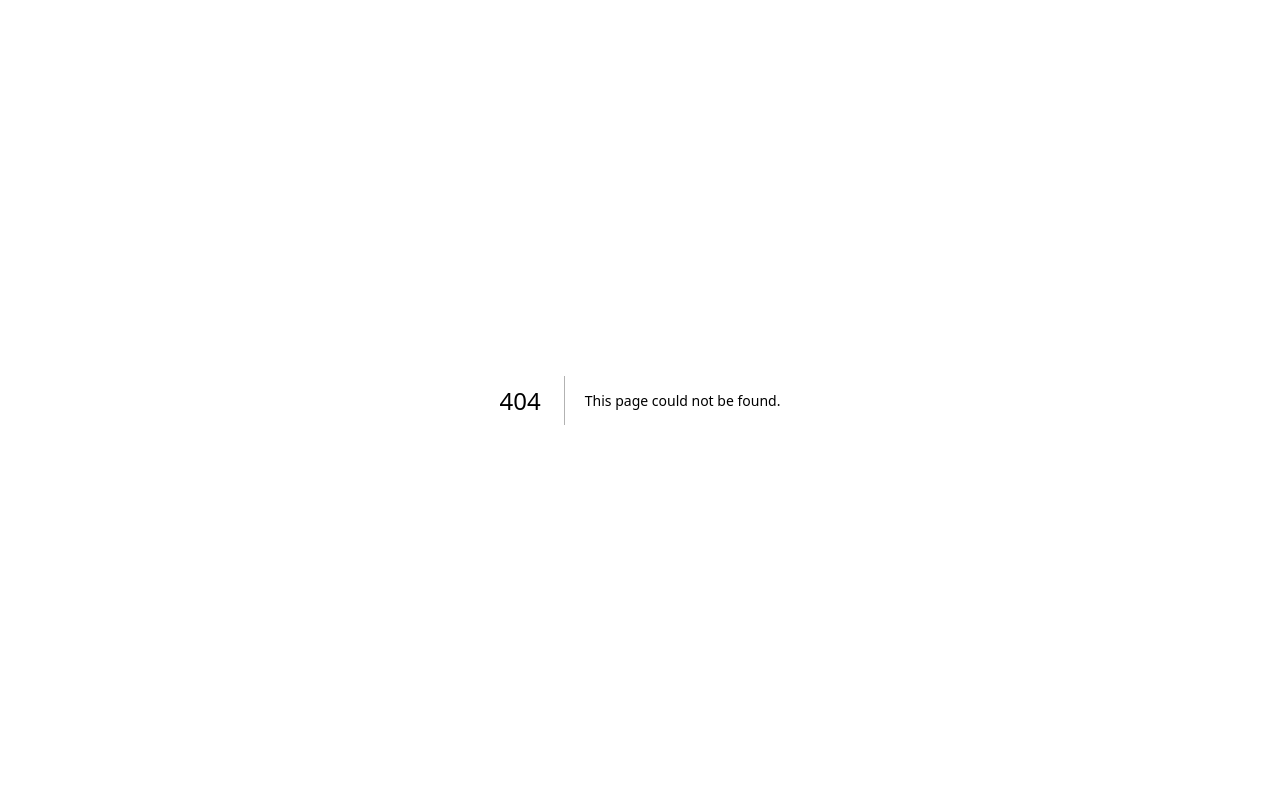
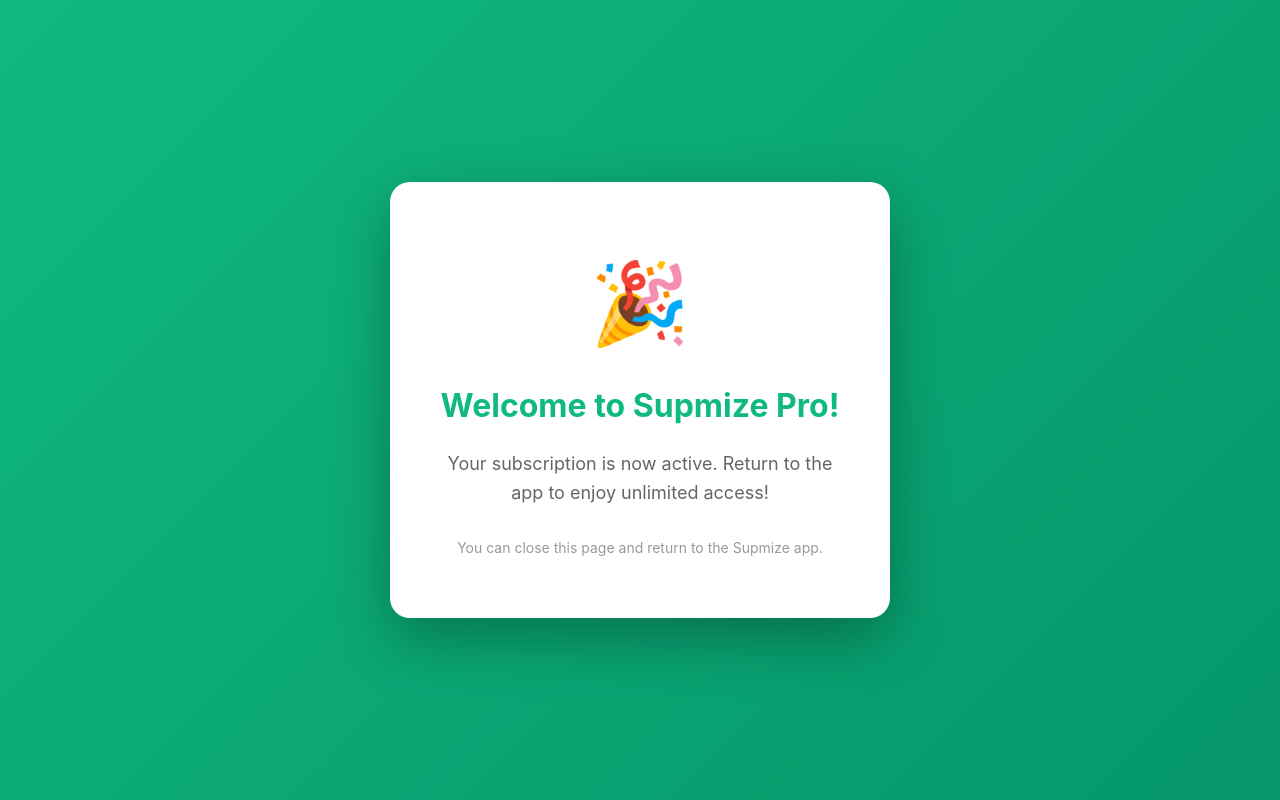
Before and after one commit to Uhuru1492/supmize-app, a Next.js app: page /success in a window 1280 px wide. Before the commit this address had no page. Built offline with nearby package versions, Linux system fonts and the light colour scheme.

Commit message:
Add success page

```diff
--- /dev/null
+++ b/app/success/page.js
@@ -0,0 +1,57 @@
+export default function Success() {
+  return (
+    <div style={styles.container}>
+      <div style={styles.card}>
+        <div style={styles.icon}>🎉</div>
+        <h1 style={styles.title}>Welcome to Supmize Pro!</h1>
+        <p style={styles.text}>
+          Your subscription is now active. Return to the app to enjoy unlimited access!
+        </p>
+        <p style={styles.note}>
+          You can close this page and return to the Supmize app.
+        </p>
+      </div>
+    </div>
+  )
+}
+
+const styles = {
+  container: {
+    minHeight: '100vh',
+    background: 'linear-gradient(135deg, #10b981 0%, #059669 100%)',
+    display: 'flex',
+    alignItems: 'center',
+    justifyContent: 'center',
+    padding: '20px',
+    fontFamily: '-apple-system, BlinkMacSystemFont, "Segoe UI", Roboto, sans-serif'
+  },
+  card: {
+    background: 'white',
+    borderRadius: '20px',
+    padding: '60px 40px',
+    maxWidth: '500px',
+    width: '100%',
+    textAlign: 'center',
+    boxShadow: '0 20px 60px rgba(0,0,0,0.3)'
+  },
+  icon: {
+    fontSize: '80px',
+    marginBottom: '20px'
+  },
+  title: {
+    fontSize: '32px',
+    fontWeight: 'bold',
+    color: '#10b981',
+    marginBottom: '20px'
+  },
+  text: {
+    fontSize: '18px',
+    color: '#666',
+    lineHeight: '1.6',
+    marginBottom: '30px'
+  },
+  note: {
+    fontSize: '14px',
+    color: '#999'
+  }
+}
```
